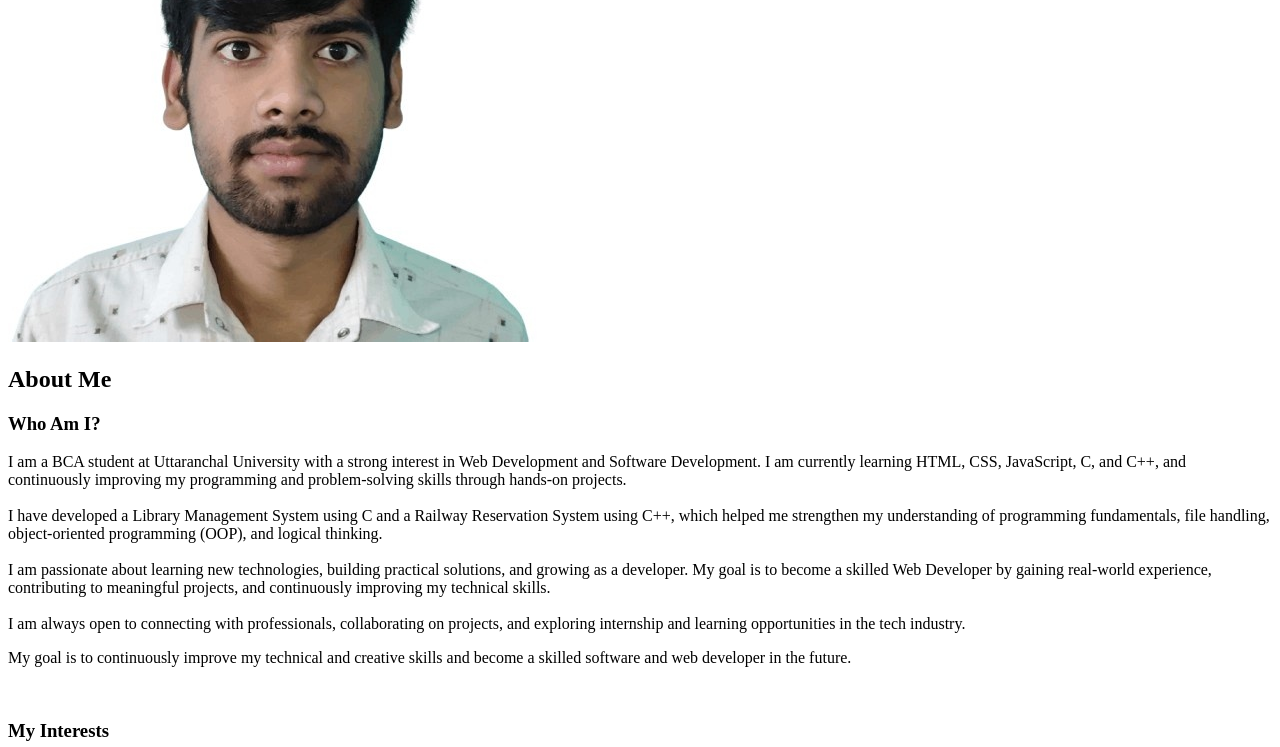
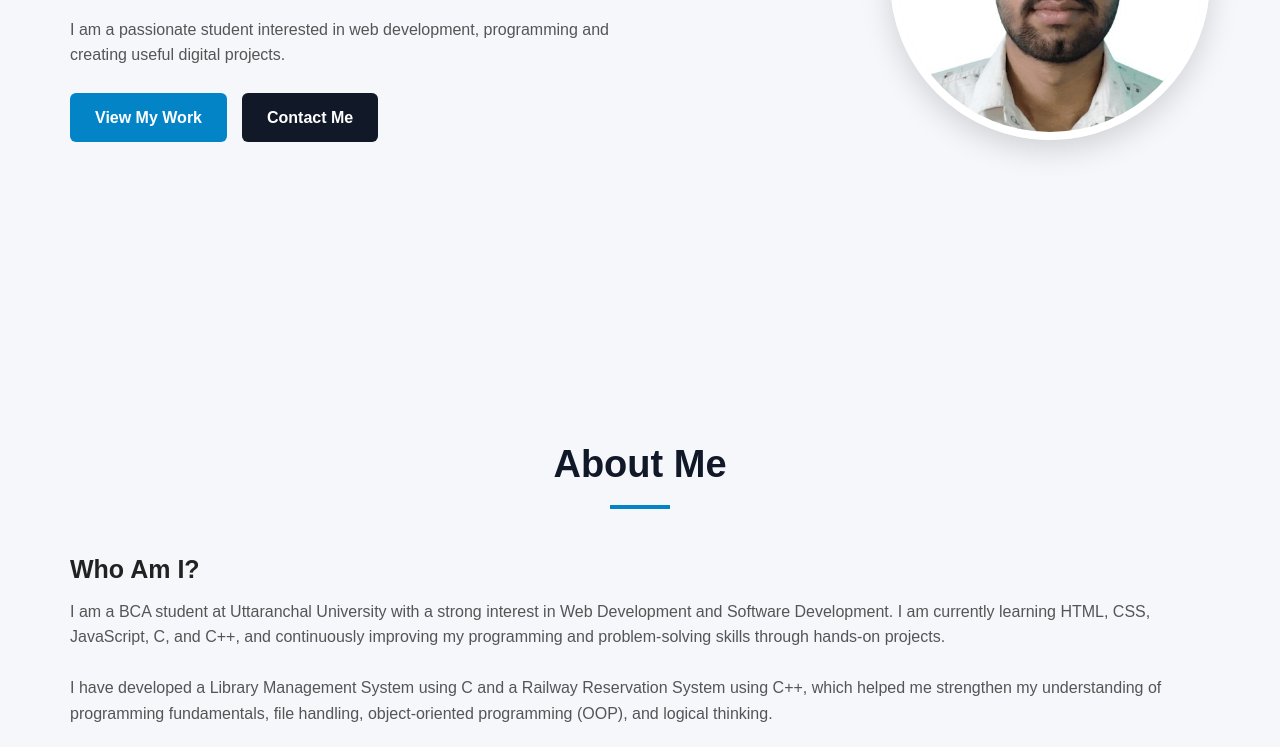
Before and after one commit to arunpal989-sys/Personal-Portfolio, a plain HTML site: page index.html in a window 1280 px wide. Shown: the part 457-1204 px from the top of the page. Drawn offline with Linux system fonts and the light colour scheme.

Commit message:
update css file link

```diff
--- a/index.html
+++ b/index.html
@@ -4,7 +4,7 @@
     <meta charset="UTF-8">
     <meta name="viewport" content="width=device-width, initial-scale=1.0">
     <title>Arun Kumar Pal | Personal Portfolio</title>
-    <link rel="stylesheet" href="assign.css">
+    <link rel="stylesheet" href="style.css">
 </head>
 
 <body>
```
